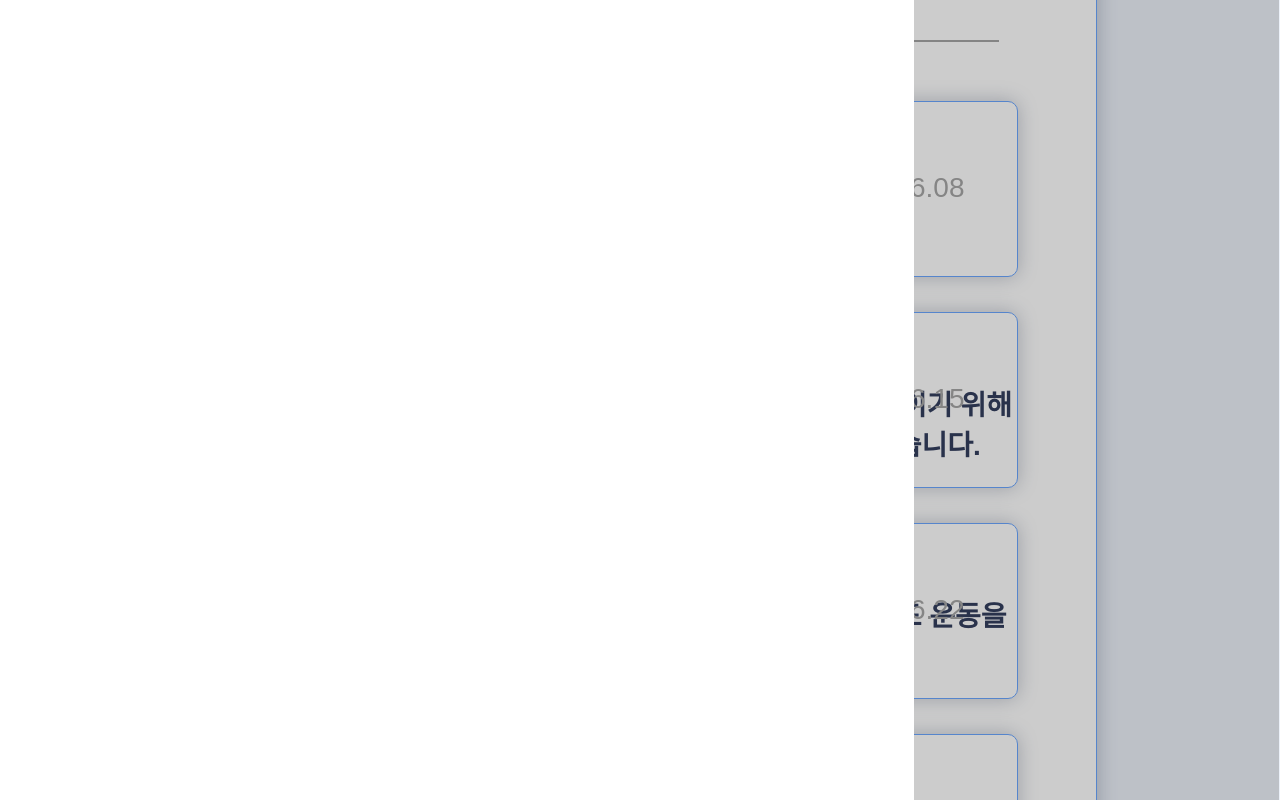
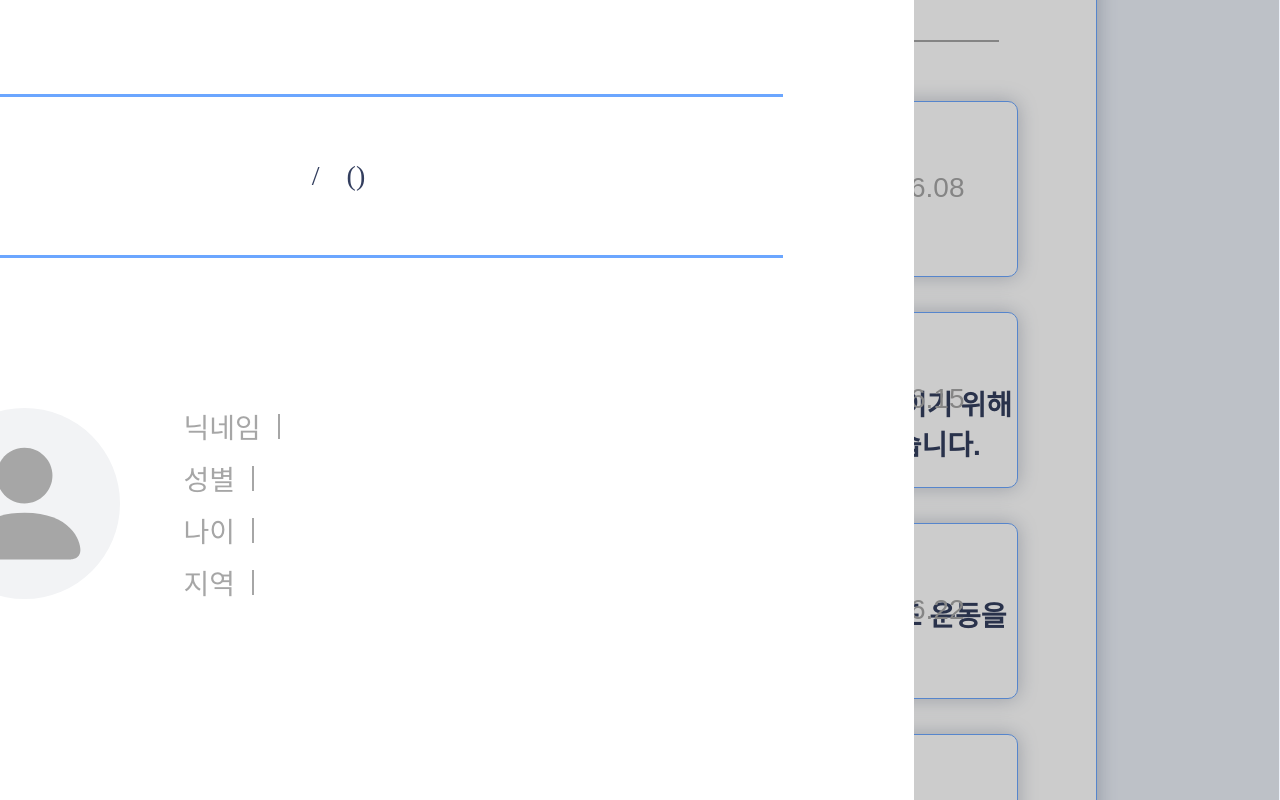
Before and after one commit to qkrcodus/stew-client, a React (Vite) app: page /sentapplications in a window 1280 px wide. Both pictures are taken after a click on the element 319 px from the left and 917 px from the top of the page. Shown: the part 517-1317 px from the top of the page. Built offline with nearby package versions, Linux system fonts and the light colour scheme; a web font is replaced by a local one.

Commit message:
fix: resultdata랑 연결 수정

```diff
--- a/src/components/modal/Modal.jsx
+++ b/src/components/modal/Modal.jsx
@@ -1,10 +1,12 @@
 import React from 'react'
 import styled from 'styled-components'
+import stars from '../../assets/images/star-fill.png';
+import { mydata } from '../../data/mydata'
 const Overlay=styled.div`
 display: ${(props)=>(props.isOpen ? 'block' : 'none')};
 position: fixed;
 top: 0;
-background: rgba(0, 0, 0, 0.2); /* 배경을 어둡게 하는 효과 */
+background: rgba(0, 0, 0, 0.2);
 z-index: 999;
 width: 192rem;
 height: 216rem;
@@ -14,9 +16,13 @@ display: ${(props)=>(props.isOpen ? 'flex' : 'none')};
 align-items: center;
 justify-content: center;
 width: 192rem;
-height: 100%;
 button{
 ${(props)=>(props.isOpen ? 'block' : 'none')};
+background: white;
+border: none;
+    top: 6.9rem;
+    left: 7.1rem;
+    position: relative;
 }
 `
 const ModalContent=styled.div`
@@ -29,7 +35,78 @@ const ModalContent=styled.div`
     z-index: 1000000000;
     top: -20rem;
 `
-const Modal = ({isOpen, closeModal}) => {
+const TutorThumbnail=styled.div`
+    position: absolute;
+    top: 19.3rem;
+    display: flex;
+    left: 13.1rem;
+    gap: 3.9rem;
+    width: 92.7rem;
+    height: 15.8rem;
+    flex-shrink: 0;
+    border-top: 0.3rem solid var(--Main-Color, #6BA6FF);
+    border-bottom: 0.3rem solid var(--Main-Color, #6BA6FF);
+    justify-content: center;
+    align-items: center;
+    div{
+    color: var(--Sub-Color, #333E5E);
+    font-family: Pretendard;
+    font-size: 2.8rem;
+    font-style: normal;
+    font-weight: 500;
+    line-height: normal;
+    }
+`
+const TutorImg=styled.div`
+`
+const RatingImage = styled.img`
+  width: 2.4rem;
+  height: 2.4rem;
+`;
+const Space = styled.span`
+    margin-left: 2rem;
+`;
+const TutorFirstLine=styled.div`
+    display: flex;
+    position: absolute;
+    top: 50.5rem;
+    left: 20.4rem;
+    gap: 6.4rem;
+    align-items: center;
+    .infos{
+        display: flex;
+    flex-direction: column;
+    gap: 1.2rem;}
+`
+const InfoRow = styled.div`
+    display: flex;
+    align-items: center;
+    gap: 1.7rem;
+    & > div:first-child {
+    color: #A6A6A6;
+    font-family: var(--font-family-pretendard);
+    font-size: 2.8rem;
+    font-style: normal;
+    font-weight: 500;
+    line-height: normal;
+    }
+    & > div:nth-child(2){
+    width: 0.2rem;
+    height: 2.5rem;
+    background: #A6A6A6;
+    }
+    & > div:nth-child(3) {
+    color: var(--Sub-Color, #333E5E);
+    font-family: var(--font-family-pretendard);
+    font-size: 2.8rem;
+    font-style: normal;
+    font-weight: 500;
+    line-height: normal;
+    }
+`;
+
+const Modal = ({isOpen, closeModal,data}) => {
+
   return (
     <>
     <Overlay isOpen={isOpen} onClick={closeModal} />
@@ -40,6 +117,55 @@ const Modal = ({isOpen, closeModal}) => {
         <path d="M1.46447 1.46447C3.41709 -0.488155 6.58291 -0.488155 8.53553 1.46447L20 12.9289L31.4645 1.46447C33.4171 -0.488155 36.5829 -0.488155 38.5355 1.46447C40.4882 3.41709 40.4882 6.58291 38.5355 8.53553L27.0711 20L38.5355 31.4645C40.4882 33.4171 40.4882 36.5829 38.5355 38.5355C36.5829 40.4882 33.4171 40.4882 31.4645 38.5355L20 27.0711L8.53553 38.5355C6.58291 40.4882 3.41709 40.4882 1.46447 38.5355C-0.488155 36.5829 -0.488155 33.4171 1.46447 31.4645L12.9289 20L1.46447 8.53553C-0.488155 6.58291 -0.488155 3.41709 1.46447 1.46447Z" fill="#D9D9D9"/>
         </svg>
         </button>
+        <TutorThumbnail>
+        <TutorImg/>
+        <div>
+            <div>{data.name} / {data.type}
+            <Space />
+                {Array.from({ length: data.rating }, (_, index) => (
+                <RatingImage key={index} src={stars} alt="stars" />
+                ))} ({data.reviewNum})
+            </div>
+            <div>{data.experience}</div>
+            <div>{data.price}</div>
+        </div>
+        </TutorThumbnail>
+        <TutorFirstLine>
+            <TutorImg>
+            <svg xmlns="http://www.w3.org/2000/svg" width="191" height="191" viewBox="0 0 191 191" fill="none">
+                <circle cx="95.5" cy="95.5" r="95.5" fill="#F2F3F5" />
+                <g transform="translate(39 39)">
+                  <svg xmlns="http://www.w3.org/2000/svg" width="113" height="113" viewBox="0 0 113 113" fill="none">
+                    <path d="M9.9375 112.375C9.9375 112.375 0.625 112.375 0.625 103.062C0.625 93.75 9.9375 65.8125 56.5 65.8125C103.062 65.8125 112.375 93.75 112.375 103.062C112.375 112.375 103.062 112.375 103.062 112.375H9.9375Z" fill="#A6A6A6"/>
+                    <path d="M56.5 56.5C71.9295 56.5 84.4375 43.992 84.4375 28.5625C84.4375 13.133 71.9295 0.625 56.5 0.625C41.0705 0.625 28.5625 13.133 28.5625 28.5625C28.5625 43.992 41.0705 56.5 56.5 56.5Z" fill="#A6A6A6"/>
+                  </svg>
+                </g>
+              </svg>
+            </TutorImg>
+            <div className='infos'>
+                <InfoRow>
+                    <div>닉네임</div>
+                    <div></div>
+                    <div>{data.name}</div>
+                </InfoRow>
+                <InfoRow>
+                    <div>성별</div>
+                    <div></div>
+                    <div>{data.gender}</div>
+                </InfoRow>
+                <InfoRow>
+                    <div>나이</div>
+                    <div></div>
+                    <div>{data.age}</div>
+                </InfoRow>
+                <InfoRow>
+                    <div>지역</div>
+                    <div></div>
+                    <div>{data.location}</div>
+                </InfoRow>
+            </div>
+        </TutorFirstLine>
+
         </ModalContent>
     </ModalContainer>
     </>
--- a/src/components/sentapplications/SentApplicationsList.jsx
+++ b/src/components/sentapplications/SentApplicationsList.jsx
@@ -3,6 +3,7 @@ import styled from 'styled-components'
 import { useState } from 'react'
 import Modal from '../modal/Modal'
 import { sentapplication } from '../../data/sentapplication'
+import { tutorData } from '../../data/tutordata'
 const SentApplicationsContainer=styled.div`
   top: 27.7rem;
   position: absolute;
@@ -125,7 +126,7 @@ const SentApplicationsList = () => {
          <div>{data.date}</div>
          </SentApplication>
       ))}
-    <Modal isOpen={isModalOpen} closeModal={closeModal}/>
+    <Modal data={tutorData} isOpen={isModalOpen} closeModal={closeModal}/>
     </SentApplicationsContainer>
   )
 }
--- a/src/data/resultdata.js
+++ b/src/data/resultdata.js
@@ -100,7 +100,7 @@ export const resultdata = [
                 }
             ]
         },
-        {   id:1212,
+        {   id:1112,
             type: "이리저리 운동 깔짝",
             description: "실증을 쉽게 내는 편이기 때문에 한가지 운동 보다는 여러 운동에 도전하는 것을 좋아함. 위기 대처능력과 안정을 추구하는 편.",
             tag: ["고양이", "마이웨이"],
@@ -125,7 +125,7 @@ export const resultdata = [
                 }
             ]
         },
-        {   id:1222,
+        {   id:1122,
             type: "결정이 어려운 평화주의자",
             description: "온화해보여도 결단력과 추진력이 부족한 유형. 하지만 한 번 하고자 마음 먹고 시작한다면 적극적으로 꾸준히 운동을 함.",
             tag: ["나른함", "온화함"],
@@ -275,7 +275,7 @@ export const resultdata = [
                 }
             ]
         },
-        {   id:2212,
+        {   id:2211,
             type: "추진력 뿜뿜뿜 불도저",
             description: "타고난 정신력&정보력으로 트레이너 없이도 스스로 잘 해내는 편. 에너지가 넘쳐 승부욕이 과할 수 있어 성취감을 적당히 얻을 수 있는 운동이 적합.",
             tag: ["높은 야망", "완벽주의자"],
```
